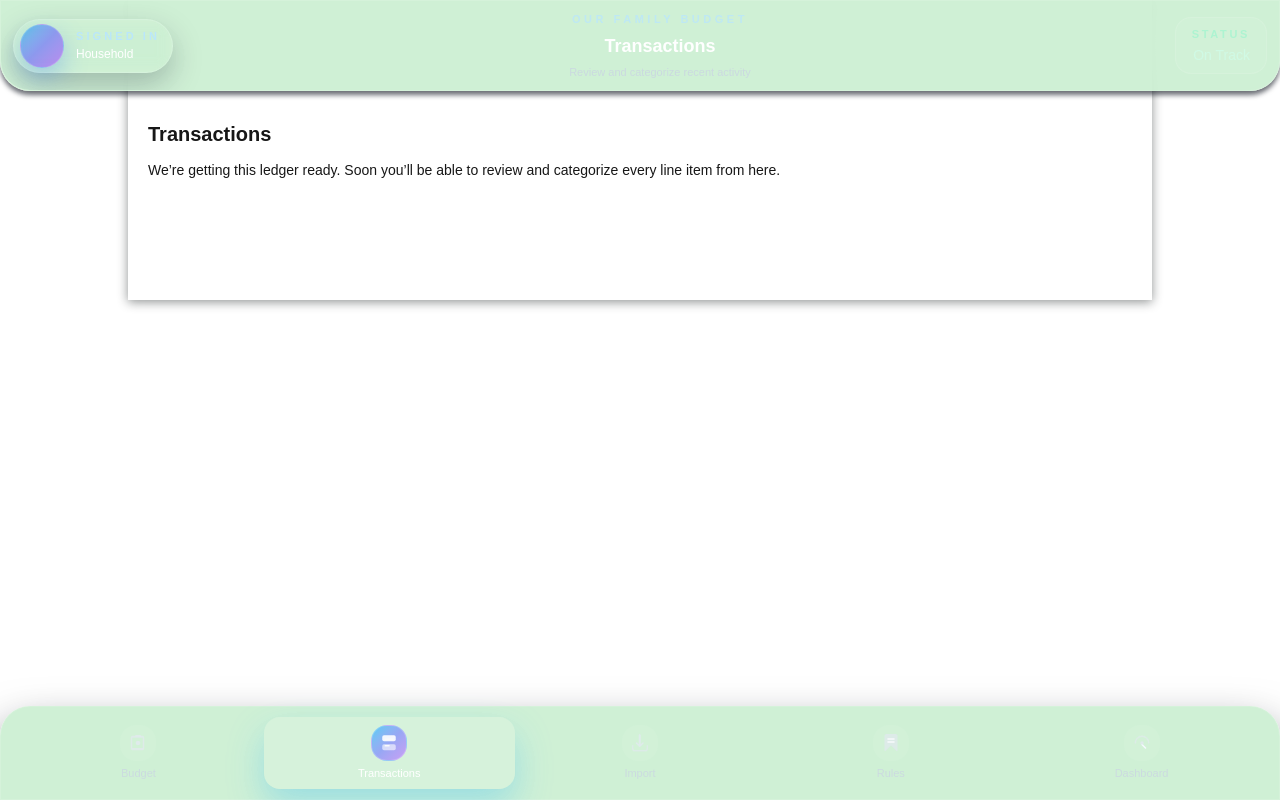
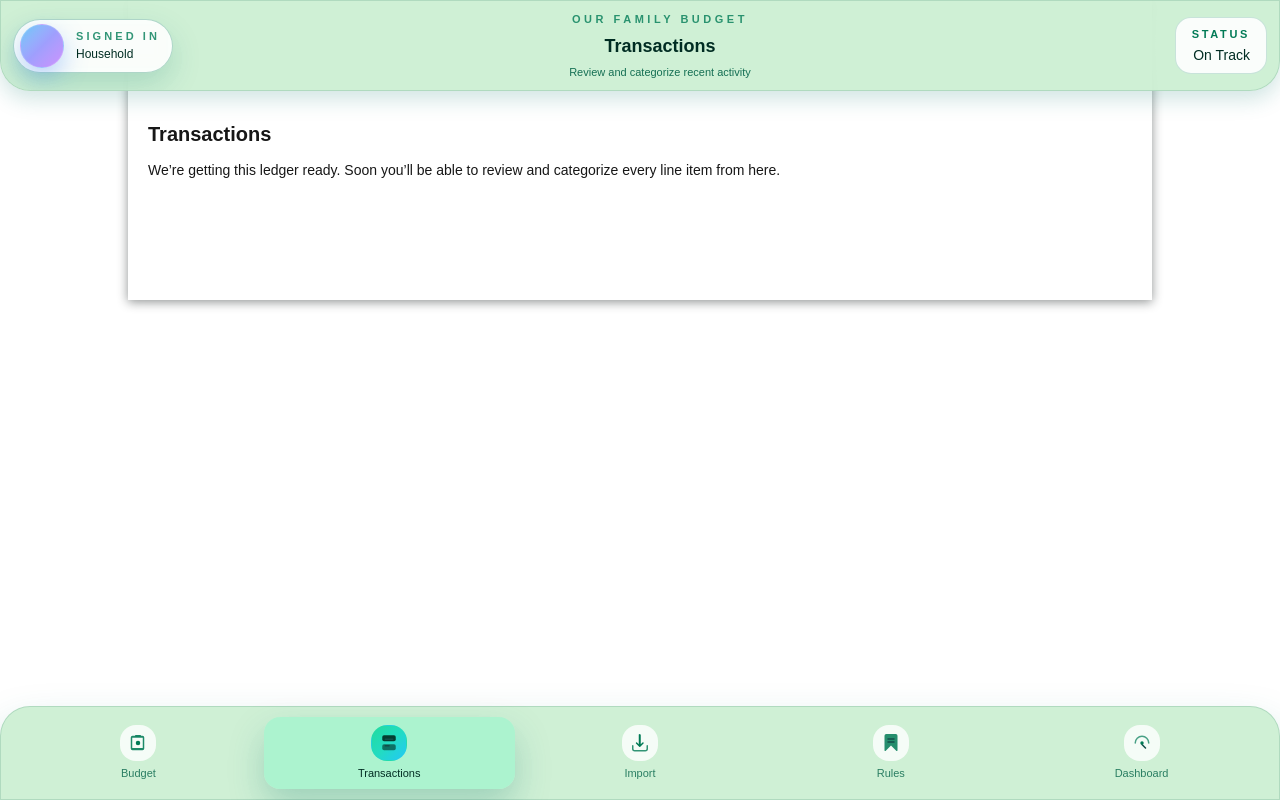
Before and after one commit to leachjustin18/budget-app, a Next.js app: page /transactions in a window 1280 px wide. Built offline with nearby package versions, Linux system fonts and the light colour scheme; no server answers.

Commit message:
Update UI

```diff
--- a/app/(protected)/SecureLayoutShell.tsx
+++ b/app/(protected)/SecureLayoutShell.tsx
@@ -1,13 +1,6 @@
 "use client";
 
-import {
-  Fragment,
-  useEffect,
-  useMemo,
-  useState,
-  type JSX,
-  type ReactNode,
-} from "react";
+import { Fragment, useMemo, type JSX, type ReactNode } from "react";
 import Image from "next/image";
 import Link from "next/link";
 import { usePathname } from "next/navigation";
@@ -94,7 +87,7 @@ const navItems: NavItem[] = [
           />
           <path
             d="M8.25 7.5h7.5a.75.75 0 0 1 0 1.5h-7.5a.75.75 0 0 1 0-1.5m0 6.5H12a.75.75 0 0 1 0 1.5H8.25a.75.75 0 0 1 0-1.5"
-            fill="#f9fafb"
+            fill="#134e4a"
           />
         </svg>
       );
@@ -146,7 +139,7 @@ const navItems: NavItem[] = [
           />
           <path
             d="M9 7.25h6a.75.75 0 0 1 0 1.5H9a.75.75 0 0 1 0-1.5m0 3h6a.75.75 0 0 1 0 1.5H9a.75.75 0 0 1 0-1.5"
-            fill="#f8fafc"
+            fill="#134e4a"
           />
         </svg>
       );
@@ -172,7 +165,7 @@ const navItems: NavItem[] = [
           />
           <path
             d="M12 12.75a.75.75 0 0 1 .53.22l3.5 3.5a.75.75 0 1 1-1.06 1.06l-3.5-3.5A.75.75 0 0 1 12 12.75"
-            fill="#f5f9ff"
+            fill="#134e4a"
           />
           <circle cx="12" cy="12" r="1.75" fill="currentColor" />
         </svg>
@@ -229,22 +222,22 @@ export default function SecureLayoutShell({
     <div className="relative min-h-screen">
       <div className="pointer-events-none fixed inset-x-0 top-0 z-30 flex justify-center ">
         <header className="pointer-events-auto w-full transition-transform duration-300 ease-out">
-          <div className="relative overflow-hidden rounded-b-[30px] border border-white/12 bg-[#CAEFD1]/90 px-3 py-2.5 shadow-[0_4px_5px_rgba(8,13,25,0.6)] backdrop-blur-2xl">
+          <div className="relative overflow-hidden rounded-b-[30px] border border-emerald-800/15 bg-[#CAEFD1]/90 px-3 py-2.5 shadow-[0_8px_22px_rgba(15,118,110,0.2)] backdrop-blur-2xl">
             <div className="pointer-events-none absolute inset-0">
-              <div className="absolute inset-0 bg-[radial-gradient(circle_at_top_left,rgba(56,189,248,0.18)" />
-              <div className="absolute inset-0 bg-[radial-gradient(circle_at_bottom_right,rgba(129,140,248,0.22)" />
+              <div className="absolute inset-0 bg-[radial-gradient(circle_at_top_left,rgba(16,185,129,0.24)" />
+              <div className="absolute inset-0 bg-[radial-gradient(circle_at_bottom_right,rgba(59,130,246,0.22)" />
               <div className="absolute inset-0 bg-gradient-to-br " />
             </div>
 
             <div className="relative flex items-center gap-4">
               <Menu as="div" className="relative">
-                <MenuButton className="flex items-center gap-3 rounded-full border border-white/15 bg-white/5 px-1.5 py-1 pr-3 text-left text-xs text-slate-200 shadow-[0_12px_30px_rgba(15,23,42,0.25)] backdrop-blur-sm transition hover:bg-white/10 focus-visible:outline-none focus-visible:ring-2 focus-visible:ring-sky-300/60">
+                <MenuButton className="flex items-center gap-3 rounded-full border border-emerald-700/30 bg-white/90 px-1.5 py-1 pr-3 text-left text-xs text-emerald-900 shadow-[0_12px_30px_rgba(15,118,110,0.2)] backdrop-blur-sm transition hover:bg-white focus-visible:outline-none focus-visible:ring-2 focus-visible:ring-emerald-300/60">
                   <UserAvatar user={user} />
                   <div className="hidden sm:block">
-                    <p className="text-[11px] font-semibold uppercase tracking-[0.28em] text-sky-200/90">
+                    <p className="text-[11px] font-semibold uppercase tracking-[0.28em] text-emerald-700/80">
                       Signed in
                     </p>
-                    <p className="mt-0.5 text-xs font-medium text-white">
+                    <p className="mt-0.5 text-xs font-medium text-emerald-950">
                       {user?.name ?? user?.email ?? "Household"}
                     </p>
                   </div>
@@ -262,14 +255,12 @@ export default function SecureLayoutShell({
                   <MenuItems
                     portal
                     anchor={{ to: "bottom start", gap: 12 }}
-                    className="z-50 w-52 overflow-hidden rounded-2xl border border-white/12 bg-[#10172a]/95 shadow-[0_24px_55px_rgba(8,13,23,0.55)] backdrop-blur-xl focus:outline-none"
+                    className="z-50 w-52 overflow-hidden rounded-2xl border border-white/12 bg-[#CAEFD1]/95 shadow-[0_24px_55px_rgba(8,13,23,0.55)] backdrop-blur-xl focus:outline-none"
                   >
                     <div className="space-y-3 px-4 py-4">
-                      <div className="rounded-xl border border-white/10 bg-white/5 px-3 py-2 text-xs text-slate-200">
-                        <p className="font-semibold text-white/90">
-                          {user?.name ?? "You"}
-                        </p>
-                        <p className="truncate text-[11px] text-slate-300/90">
+                      <div className="rounded-xl border border-white/10 bg-white px-3 py-2 text-xs text-emerald-700/80">
+                        <p className="font-semibold">{user?.name ?? "You"}</p>
+                        <p className="truncate text-[11px]">
                           {user?.email ?? "Signed in"}
                         </p>
                       </div>
@@ -280,10 +271,10 @@ export default function SecureLayoutShell({
                             size="sm"
                             fullWidth
                             className={joinClassNames(
-                              "justify-between border border-white/10 bg-transparent text-[13px] font-medium text-slate-100",
+                              "justify-between border border-white bg-white text-[13px] text-emerald-700/80 font-medium",
                               focus
-                                ? "bg-white/10 text-white shadow-[0_10px_30px_rgba(56,189,248,0.35)]"
-                                : "hover:bg-white/10"
+                                ? "bg-white text-white shadow-[0_10px_30px_rgba(56,189,248,0.35)] text-emerald-700/80"
+                                : "hover:bg-white/50"
                             )}
                           />
                         )}
@@ -294,24 +285,24 @@ export default function SecureLayoutShell({
               </Menu>
 
               <div className="flex flex-1 flex-col items-center gap-1 text-center">
-                <p className="text-[11px] font-semibold uppercase tracking-[0.32em] text-sky-200/75">
+                <p className="text-[11px] font-semibold uppercase tracking-[0.32em] text-emerald-700/80">
                   Our Family Budget
                 </p>
-                <h1 className="text-lg font-semibold text-white">
+                <h1 className="text-lg font-semibold text-emerald-950">
                   {activeItem?.label ?? "Budget Overview"}
                 </h1>
-                <p className="text-[11px] text-slate-300/85">
+                <p className="text-[11px] text-emerald-800/90">
                   {activeItem?.description ??
                     "Keep tabs on the plan and spend intentionally."}
                 </p>
               </div>
 
               <div className="hidden w-[120px] justify-end sm:flex">
-                <div className="rounded-2xl border border-white/10 bg-white/5 px-4 py-2 text-right">
-                  <p className="text-[11px] font-semibold uppercase tracking-[0.24em] text-emerald-200/80">
+                <div className="rounded-2xl border border-emerald-700/20 bg-white/90 px-4 py-2 text-right">
+                  <p className="text-[11px] font-semibold uppercase tracking-[0.24em] text-emerald-700">
                     Status
                   </p>
-                  <p className="mt-0.5 text-sm font-medium text-emerald-100">
+                  <p className="mt-0.5 text-sm font-medium text-emerald-950">
                     On Track
                   </p>
                 </div>
@@ -326,7 +317,7 @@ export default function SecureLayoutShell({
       </main>
 
       <div className="pointer-events-none fixed inset-x-0 bottom-0 z-30 flex justify-center">
-        <nav className="pointer-events-auto w-full rounded-t-[30px] border border-white/12 bg-[#CAEFD1]/90 px-3 py-2.5 shadow-[0_24px_45px_rgba(8,13,25,0.6)] backdrop-blur-2xl">
+        <nav className="pointer-events-auto w-full rounded-t-[30px] border border-emerald-800/15 bg-[#CAEFD1]/90 px-3 py-2.5 shadow-[0_24px_45px_rgba(15,118,110,0.28)] backdrop-blur-2xl">
           <div className="flex items-center justify-around">
             {navItems.map((item) => {
               const isActive = pathname?.startsWith(item.href);
@@ -338,16 +329,16 @@ export default function SecureLayoutShell({
                   className={joinClassNames(
                     "group flex flex-1 flex-col items-center gap-1 rounded-2xl px-3 py-2 text-[11px] font-medium transition",
                     isActive
-                      ? "bg-white/15 text-white shadow-[0_16px_35px_rgba(56,189,248,0.35)]"
-                      : "text-slate-300/80 hover:bg-white/10 hover:text-white"
+                      ? "bg-emerald-200/80 text-emerald-950 shadow-[0_16px_35px_rgba(16,118,110,0.26)]"
+                      : "text-emerald-800/80 hover:bg-emerald-100 hover:text-emerald-950"
                   )}
                 >
                   <span
                     className={joinClassNames(
                       "grid size-9 place-items-center rounded-2xl border border-transparent transition-all",
                       isActive
-                        ? "border-white/20 bg-gradient-to-br from-sky-400/70 via-indigo-400/70 to-purple-400/70 text-white"
-                        : "bg-white/5 text-slate-200/80 group-hover:border-white/15 group-hover:text-white"
+                        ? "border-emerald-500/40 bg-gradient-to-br from-emerald-400/80 via-teal-400/80 to-sky-400/80 text-emerald-950"
+                        : "bg-white/80 text-emerald-700 group-hover:border-emerald-400/40 group-hover:bg-emerald-100 group-hover:text-emerald-950"
                     )}
                   >
                     <item.Icon />
```
Also changed, not shown: app/page.tsx (+17 -17 lines).
